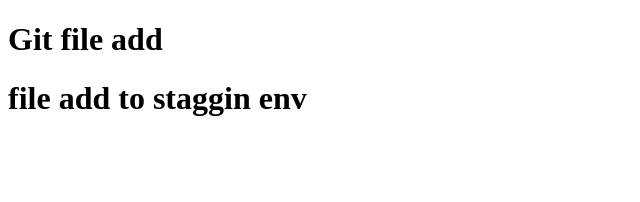
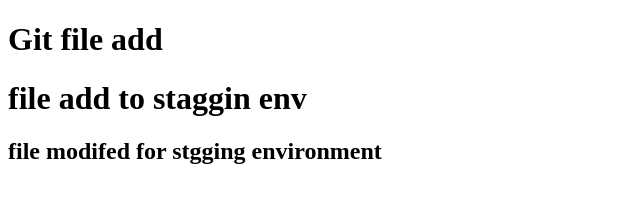
Before and after one commit to Giridhard123/Projectassignment, a plain HTML site: page index.html in a window 1280 px wide. Shown: the whole page, without its empty margins (0-640 px from the left). Drawn offline with Linux system fonts and the light colour scheme.

Commit message:
specify current environment

```diff
--- a/index.html
+++ b/index.html
@@ -5,6 +5,6 @@
    <body>
 	<h1> Git file add </h1>
 	<h1> file add to staggin env </h1>
-
+	<h2> file modifed for stgging environment</h2>
    </body>
 </html>
```
